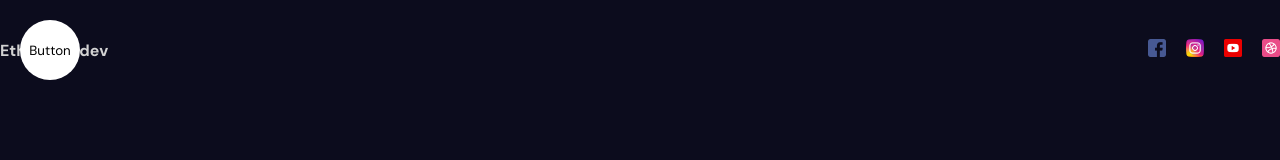
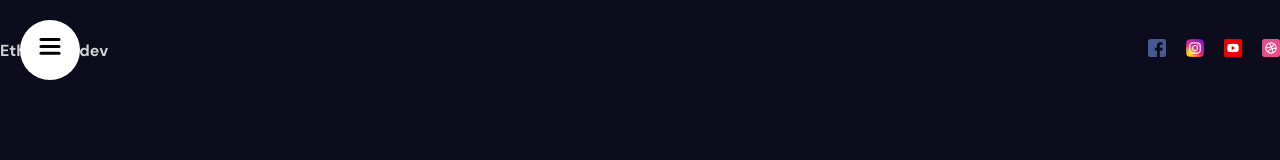
Before and after one commit to EthanYeganeh/Portfolio, a React (Vite) app: page / in a window 1280 px wide. Shown: the top 160 px of the page. Built offline with nearby package versions, Linux system fonts and the light colour scheme.

Commit message:
finished sidebar menu

```diff
--- a/index.html
+++ b/index.html
@@ -4,7 +4,7 @@
     <meta charset="UTF-8" />
     <meta name="viewport" content="width=device-width, initial-scale=1.0" />
     <link href="https://fonts.googleapis.com/css2?family=DM+Sans:ital,opsz,wght@0,9..40,100;0,9..40,200;0,9..40,300;0,9..40,400;0,9..40,500;0,9..40,600;0,9..40,700;0,9..40,800;0,9..40,900;0,9..40,1000;1,9..40,100;1,9..40,1000&display=swap" rel="stylesheet">
-    <title>Lama Dev Portfolio</title>
+    <title>Ethan the Dev Portfolio</title>
   </head>
   <body>
     <div id="root"></div>
--- a/src/App.jsx
+++ b/src/App.jsx
@@ -4,16 +4,16 @@
 
 const App = () => {
   return <div>
-    <section>
+    <section id="Homepage">
       <Navbar/>
     </section>
-    <section>Parallex</section>
+    <section id="Services">Parallex</section>
     <section>Services</section>
-    <section>Parallex</section>
+    <section id="Portfolio">Parallex</section>
     <section>Portfolio1</section>
     <section>Portfolio2</section>
     <section>Portfolio3</section>
-    <section>Contact</section>
+    <section id="Contact">Contact</section>
     {/* <Test />
     <Test /> */}
 
--- a/src/components/sidebar/links/Links.jsx
+++ b/src/components/sidebar/links/Links.jsx
@@ -1,7 +1,39 @@
+import { motion } from "framer-motion";
 
 const Links = () => {
+    const variants ={
+        open: {
+            transition: {
+                staggerChildren:0.1,
+            },
+        },
+        closed: {
+            transition: {
+                staggerChildren:0.05,
+                staggerDirection: -1,
+            },
+        },
+
+    };
+    const itemVariants ={
+        open: {
+            y:0,
+            opacity:1,
+        },
+        closed: {
+            y:50,
+            opacity:0,
+
+        },
+
+    };
+    const items = ["Homepage", "Services", "Portfolio", "Contact", "About"];
     return (
-        <div className="links">Links</div>
+        <motion.div className="links" variants={variants}>{items.map(item=>(
+        <motion.a href={`#${item}`} key={item} variants={itemVariants} whileHover={{scale:1.1}} whileTap={{scale:0.95}}>
+                {item}
+                </motion.a>
+        ))}</motion.div>
     )
 }
 export default Links
--- a/src/components/sidebar/toggleButtons/ToggleButton.jsx
+++ b/src/components/sidebar/toggleButtons/ToggleButton.jsx
@@ -1,7 +1,13 @@
-
+import {motion} from "framer-motion";
 const ToggleButton = ({ setOpen}) => {
     return (
-        <button onClick={()=>setOpen(prev=>!prev)}>Button</button>
+        <button onClick={()=>setOpen((prev) => !prev)}>
+            <svg width="23" height="23" viewBox="0 0 23 23">
+                <motion.path strokeWidth="3" stroke="black" strokeLinecap="round" variants={{closed: { d: "M 2 2.5 L 20 2.5" }, open:{ d: "M 3 16.5 L 17 2.5"},}} />
+                <motion.path strokeWidth="3" stroke="black" strokeLinecap="round" d="M 2 9.423 L 20 9.423" variants={{closed: {opacity: 1}, open: {opacity: 0},}} />
+                <motion.path strokeWidth="3" stroke="black" strokeLinecap="round" variants={{closed: { d: "M 2 16.346 L 20 16.346" }, open:{ d: "M 3 2.5 L 17 16.346"},}} />
+            </svg>
+        </button>
     )
 }
 export default ToggleButton
```
